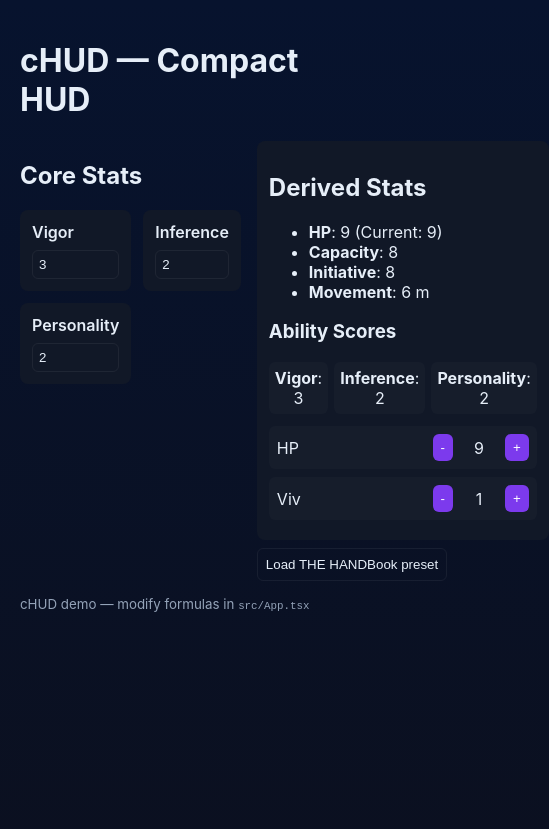
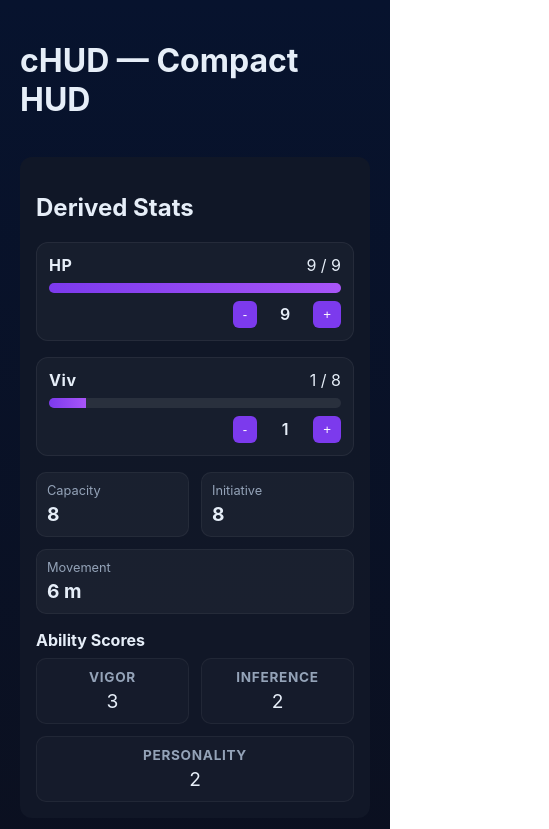
Before and after one commit to shogmssometimes/chud, a React (Vite) app: page / in a window 390 px wide. Shown: the top 829 px of the page, 549 px wide, since content can reach past the window. Built offline with nearby package versions, Linux system fonts and the light colour scheme.

Commit message:
Mobile-first HUD layout with visual HP + Viv bars

```diff
--- a/src/App.tsx
+++ b/src/App.tsx
@@ -65,16 +65,7 @@ export default function App() {
     <div className="app">
       <h1>cHUD — Compact HUD</h1>
       <div className="layout">
-        <div className="left">
-          <h2>Core Stats</h2>
-          <div className="grid">
-            <StatInput label="Vigor" value={core.vigor} onChange={(v: number) => update('vigor', v)} />
-            <StatInput label="Inference" value={core.inference} onChange={(v: number) => update('inference', v)} />
-            <StatInput label="Personality" value={core.personality} onChange={(v: number) => update('personality', v)} />
-            {/* Level removed for collapsE: core stats are Vigor, Inference, Personality */}
-          </div>
-        </div>
-        <div className="right">
+        <section className="panel derived-panel-wrapper">
           <DerivedStatsPanel
             derived={derived}
             hpCounter={hpCounter}
@@ -85,7 +76,6 @@ export default function App() {
           <div className="presets">
             <button
               onClick={() => {
-                // THE HANDBook preset — an example starting set you can tweak
                 const preset = { vigor: 3, inference: 2, personality: 2 }
                 setCore(preset)
               }}
@@ -93,7 +83,18 @@ export default function App() {
               Load THE HANDBook preset
             </button>
           </div>
-        </div>
+        </section>
+        <section className="panel core-panel">
+          <div className="core-header">
+            <h2>Core Stats</h2>
+            <p>Keep these in a single row for quick reference on mobile.</p>
+          </div>
+          <div className="core-row" role="list">
+            <StatInput label="Vigor" value={core.vigor} onChange={(v: number) => update('vigor', v)} />
+            <StatInput label="Inference" value={core.inference} onChange={(v: number) => update('inference', v)} />
+            <StatInput label="Personality" value={core.personality} onChange={(v: number) => update('personality', v)} />
+          </div>
+        </section>
       </div>
       <footer>
         <small>cHUD demo — modify formulas in <code>src/App.tsx</code></small>
--- a/src/components/DerivedStatsPanel.tsx
+++ b/src/components/DerivedStatsPanel.tsx
@@ -15,58 +15,87 @@ export default function DerivedStatsPanel({
   viv?: number
   onVivChange?: (v: number) => void
 }) {
+  const hpMax = derived.hp || 1
+  const hpCurrent = hpCounter ?? derived.hp
+  const hpPercent = Math.max(0, Math.min(100, (hpCurrent / hpMax) * 100))
+
+  const vivValue = viv ?? 0
+  const vivMax = derived.capacity || Math.max(vivValue, 1)
+  const vivPercent = Math.max(0, Math.min(100, (vivValue / vivMax) * 100))
+
   return (
     <div className="derived-panel">
       <h2>Derived Stats</h2>
-      <ul>
-        <li>
-          <strong>HP</strong>: {derived.hp} {hpCounter !== undefined && <span className="counter">(Current: {hpCounter})</span>}
-        </li>
-        <li>
-          <strong>Capacity</strong>: {derived.capacity}
-        </li>
-        <li>
-          <strong>Initiative</strong>: {derived.initiative}
-        </li>
-        <li>
-          <strong>Movement</strong>: {derived.movement} m
-        </li>
-      </ul>
-      <div className="mods">
-          <h3>Ability Scores</h3>
-        <div className="mod-grid">
-          {/* For collapsE, display raw scores */}
-          <div className="mod">
-            <strong>Vigor</strong>: {derived.vigor}
+      <div className="stat-stack">
+        <div className="stat-card hp-card">
+          <div className="stat-label">
+            <strong>HP</strong>
+            <span>
+              {hpCurrent} / {hpMax}
+            </span>
           </div>
-          <div className="mod">
-            <strong>Inference</strong>: {derived.inference}
+          <div className="stat-bar" role="img" aria-label={`HP ${hpCurrent} of ${hpMax}`}>
+            <div className="bar-fill" style={{ width: `${hpPercent}%` }} />
           </div>
-          <div className="mod">
-            <strong>Personality</strong>: {derived.personality}
-          </div>
-        </div>
-      </div>
-      <div className="counters">
-        <div className="counter-row">
-          <label>HP</label>
           {onHpChange && (
-            <div className="counter-controls">
-              <button onClick={() => onHpChange(hpCounter! - 1)}>-</button>
-              <span>{hpCounter}</span>
-              <button onClick={() => onHpChange(hpCounter! + 1)}>+</button>
+            <div className="counter-controls inline">
+              <button onClick={() => onHpChange(hpCurrent - 1)}>-</button>
+              <span>{hpCurrent}</span>
+              <button onClick={() => onHpChange(hpCurrent + 1)}>+</button>
             </div>
           )}
         </div>
-        <div className="counter-row">
-          <label>Viv</label>
+
+        <div className="stat-card viv-card">
+          <div className="stat-label">
+            <strong>Viv</strong>
+            <span>
+              {vivValue} / {vivMax}
+            </span>
+          </div>
+          <div className="stat-bar" role="img" aria-label={`Viv ${vivValue} of ${vivMax}`}>
+            <div className="bar-fill" style={{ width: `${vivPercent}%` }} />
+          </div>
           {onVivChange && (
-            <div className="counter-controls">
-              <button onClick={() => onVivChange((viv || 0) - 1)}>-</button>
-              <span>{viv}</span>
-              <button onClick={() => onVivChange((viv || 0) + 1)}>+</button>
+            <div className="counter-controls inline">
+              <button onClick={() => onVivChange(vivValue - 1)}>-</button>
+              <span>{vivValue}</span>
+              <button onClick={() => onVivChange(vivValue + 1)}>+</button>
             </div>
           )}
+        </div>
+
+        <div className="stat-row trio">
+          <div className="chip">
+            <span>Capacity</span>
+            <strong>{derived.capacity}</strong>
+          </div>
+          <div className="chip">
+            <span>Initiative</span>
+            <strong>{derived.initiative}</strong>
+          </div>
+          <div className="chip">
+            <span>Movement</span>
+            <strong>{derived.movement} m</strong>
+          </div>
+        </div>
+
+        <div className="mods">
+          <h3>Ability Scores</h3>
+          <div className="mod-grid">
+            <div className="mod">
+              <strong>Vigor</strong>
+              <span>{derived.vigor}</span>
+            </div>
+            <div className="mod">
+              <strong>Inference</strong>
+              <span>{derived.inference}</span>
+            </div>
+            <div className="mod">
+              <strong>Personality</strong>
+              <span>{derived.personality}</span>
+            </div>
+          </div>
         </div>
       </div>
     </div>
--- a/src/styles.css
+++ b/src/styles.css
@@ -15,26 +15,47 @@ body{
   color:var(--text);
   padding:20px;
 }
-.app{max-width:980px;margin:0 auto}
-.layout{display:flex;gap:16px}
-.left{flex:1}
-.right{flex:1}
-.grid{display:grid;grid-template-columns:repeat(2,1fr);gap:12px}
-.stat-input{background:var(--card);padding:12px;border-radius:8px;display:flex;flex-direction:column;gap:8px}
-.stat-input label{font-weight:600}
-.stat-input input{width:100%;padding:6px;border-radius:6px;border:1px solid rgba(255,255,255,0.06);background:transparent;color:var(--text)}
-.derived-panel{background:var(--card);padding:12px;border-radius:8px}
-.mods{margin-top:12px}
-.mod-grid{display:grid;grid-template-columns:repeat(3,1fr);gap:6px}
-.mod{background:rgba(255,255,255,0.02);padding:6px;border-radius:6px;text-align:center}
-.control{background:transparent;display:flex;flex-direction:column;gap:8px}
-.number-input{width:100%;padding:6px;border-radius:6px;background:transparent;border:1px solid rgba(255,255,255,0.06);color:var(--text)}
+.app{max-width:980px;margin:0 auto;display:flex;flex-direction:column;gap:16px}
+.layout{display:flex;flex-direction:column;gap:16px}
+.panel{background:var(--card);padding:16px;border-radius:12px;box-shadow:0 10px 25px rgba(0,0,0,0.25)}
+.derived-panel-wrapper{padding:0;background:transparent;box-shadow:none}
+.core-panel{background:rgba(17,24,39,0.8)}
+.core-header{margin-bottom:12px}
+.core-header p{color:var(--muted);font-size:0.9rem;margin:4px 0 0}
+.core-row{display:flex;gap:12px;overflow-x:auto;padding-bottom:8px}
+.core-row::-webkit-scrollbar{height:6px}
+.core-row::-webkit-scrollbar-thumb{background:rgba(255,255,255,0.15);border-radius:4px}
+.stat-input{background:rgba(255,255,255,0.03);padding:12px;border-radius:10px;min-width:140px;flex:0 0 auto;display:flex;flex-direction:column;gap:8px;border:1px solid rgba(255,255,255,0.04)}
+.stat-input label{font-weight:600;font-size:0.85rem;color:var(--muted)}
+.stat-input input{width:100%;padding:8px;border-radius:8px;border:1px solid rgba(255,255,255,0.15);background:transparent;color:var(--text);font-size:1rem}
+
+.derived-panel{background:rgba(17,24,39,0.95);padding:16px;border-radius:12px}
+.stat-stack{display:flex;flex-direction:column;gap:16px}
+.stat-card{background:rgba(255,255,255,0.03);padding:12px;border-radius:12px;border:1px solid rgba(255,255,255,0.06)}
+.stat-label{display:flex;justify-content:space-between;align-items:center;margin-bottom:8px}
+.stat-label strong{font-size:1rem;letter-spacing:0.04em}
+.stat-bar{width:100%;height:10px;border-radius:12px;background:rgba(255,255,255,0.08);overflow:hidden;margin-bottom:8px}
+.bar-fill{height:100%;background:linear-gradient(90deg,#7c3aed,#a855f7)}
+.stat-row.trio{display:flex;gap:12px;flex-wrap:wrap}
+.chip{flex:1 1 calc(33% - 12px);min-width:120px;background:rgba(255,255,255,0.04);padding:10px;border-radius:10px;border:1px solid rgba(255,255,255,0.05);display:flex;flex-direction:column;gap:4px}
+.chip span{font-size:0.8rem;color:var(--muted)}
+.chip strong{font-size:1.2rem}
+.mods h3{margin:0 0 8px;font-size:1rem}
+.mod-grid{display:flex;gap:12px;flex-wrap:wrap}
+.mod{flex:1;min-width:120px;background:rgba(255,255,255,0.02);padding:10px;border-radius:10px;text-align:center;border:1px solid rgba(255,255,255,0.05);display:flex;flex-direction:column;gap:4px}
+.mod strong{font-size:0.85rem;color:var(--muted);text-transform:uppercase;letter-spacing:0.05em}
+.mod span{font-size:1.2rem}
+.counter-controls{display:flex;align-items:center;gap:8px}
+.counter-controls.inline{justify-content:flex-end}
+.counter-controls button{background:var(--accent);color:white;border:none;padding:6px 10px;border-radius:6px;cursor:pointer}
+.counter-controls span{min-width:40px;text-align:center;font-weight:600}
+.presets{margin-top:12px}
+.presets button{width:100%;background:transparent;border:1px solid rgba(255,255,255,0.15);padding:10px;border-radius:10px;color:var(--text);cursor:pointer}
 footer{margin-top:12px;color:var(--muted)}
 
-.counters{margin-top:12px}
-.counter-row{display:flex;justify-content:space-between;align-items:center;padding:8px;background:rgba(255,255,255,0.02);border-radius:6px;margin-bottom:8px}
-.counter-controls{display:flex;align-items:center;gap:8px}
-.counter-controls button{background:var(--accent);color:white;border:none;padding:6px 8px;border-radius:6px;cursor:pointer}
-.counter-controls span{min-width:36px;text-align:center;display:inline-block}
-.presets{margin-top:8px}
-.presets button{background:transparent;border:1px solid rgba(255,255,255,0.06);padding:8px;border-radius:6px;color:var(--text);cursor:pointer}
+@media (min-width:768px){
+  .panel{padding:20px}
+  .core-row{justify-content:space-between}
+  .chip{flex:1}
+  .mod-grid{justify-content:space-between}
+}
```
Also changed, not shown: 1 other file (tests, documents, lock files or other folders).
